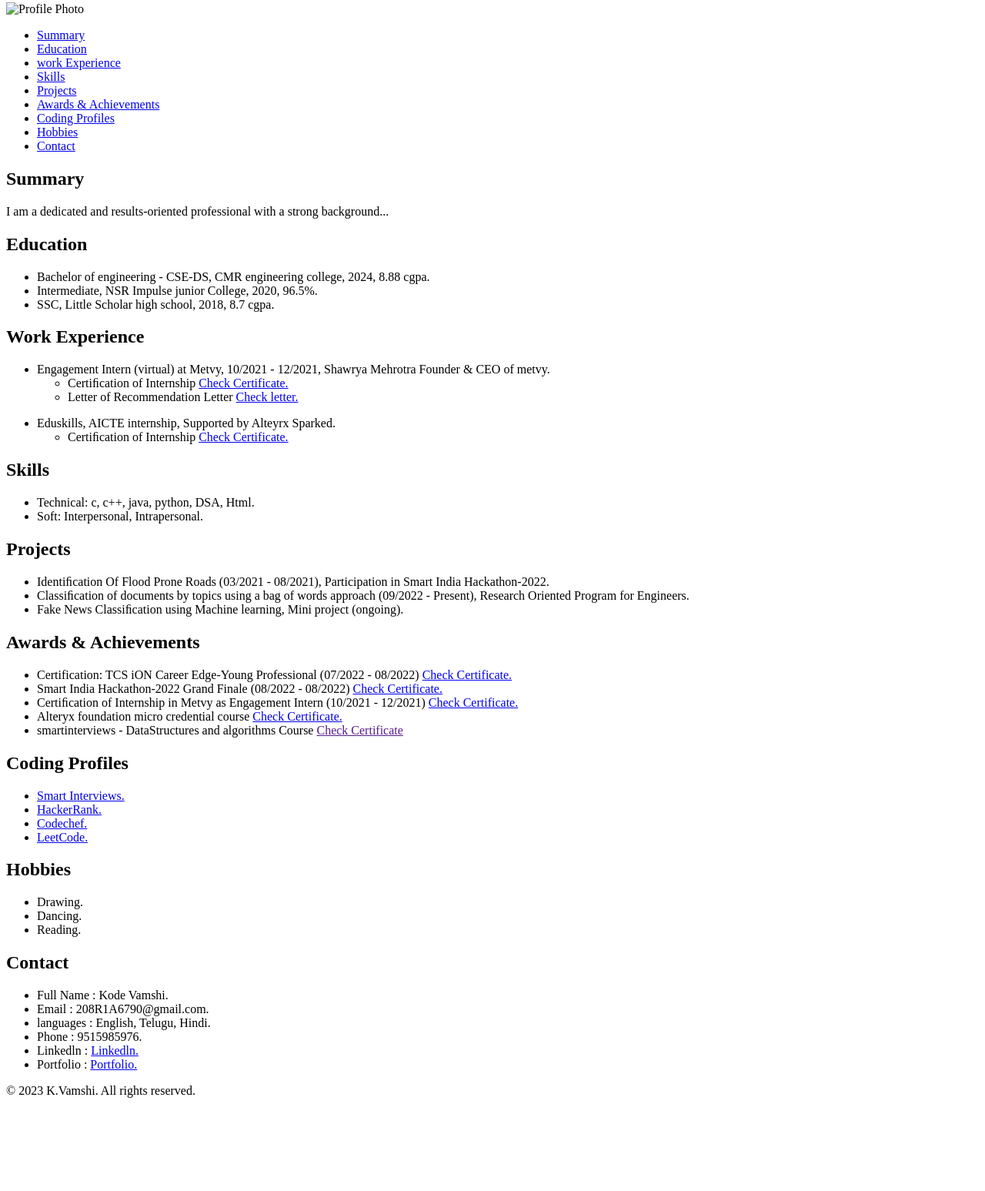
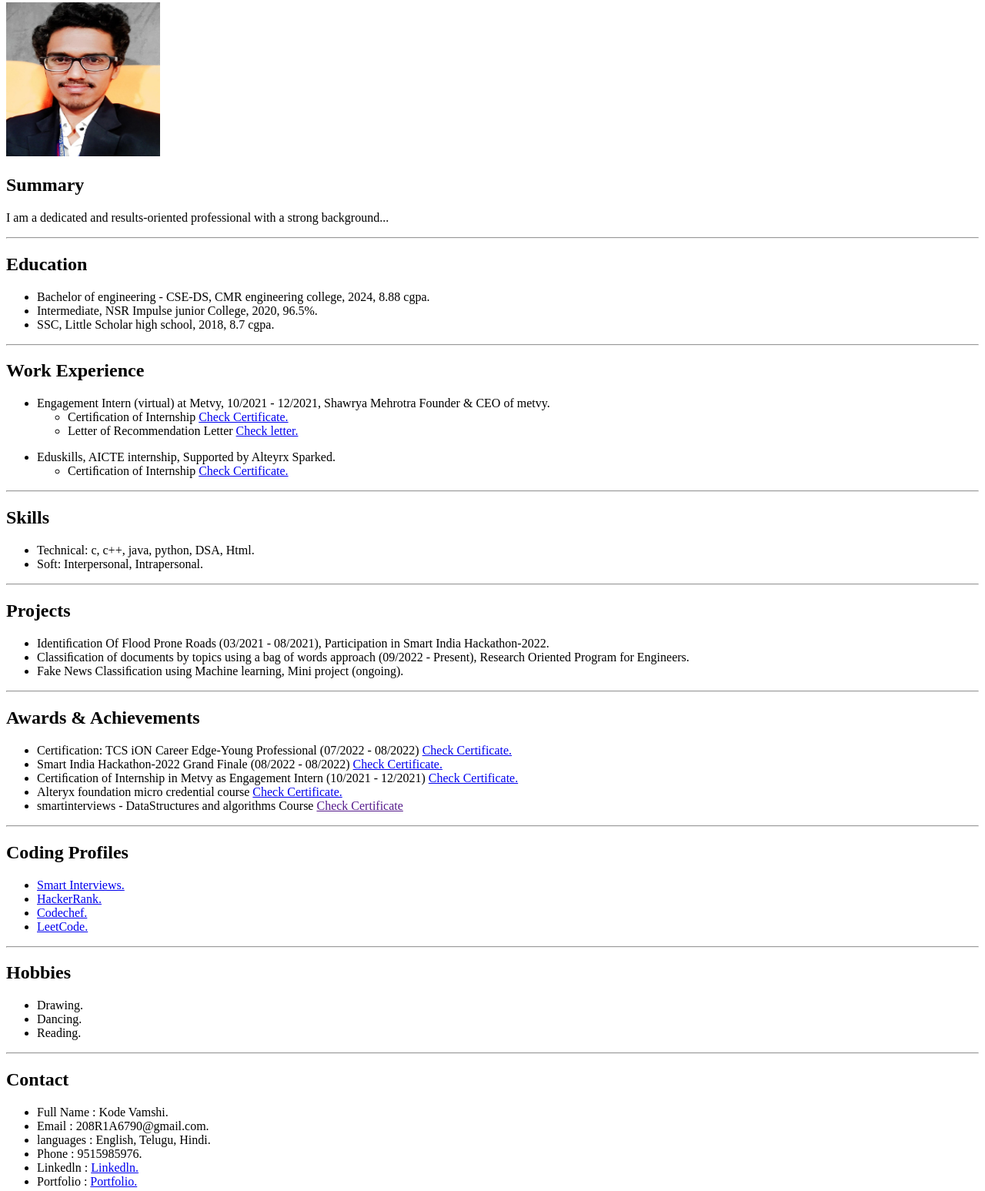
Before and after one commit to Vamshikode/My-Resume, a plain HTML site: page index.html in a window 1280 px wide. Shown: the part 77-1624 px from the top of the page at 77% size. Before the commit the page ends 1519 px from the top, so only its background shows below. Drawn offline with Linux system fonts and the light colour scheme.

Commit message:
Update index.html

```diff
--- a/index.html
+++ b/index.html
@@ -8,11 +8,11 @@
 <body>
     <header>
         <h1>KODE VAMSHI</h1>
-        <img src="./assets/images/photo.jpg" alt="Profile Photo" width="200" height="200">
+        <img src="./photo.jpg" alt="Profile Photo" width="200" height="200">
     </header>
-<nav>
+<!--<nav>
     <ul>
-        <li><a href="#summary">Summary</a></li>
+       <li><a href="#summary">Summary</a></li>
         <li><a href="#education">Education</a></li>
         <li><a href="#work-experience">work Experience</a></li>
         <li><a href="#skills">Skills</a></li>
@@ -22,20 +22,22 @@
         <li><a href="#Hobbies">Hobbies</a></li>
         <li><a href="#contact">Contact</a></li>
     </ol>
-</nav>
-<section id="summary">
+</nav>-->
+<div id="summary">
     <h2>Summary</h2>
     <p>I am a dedicated and results-oriented professional with a strong background...</p>
-</section>
-<section id="education">
+</div>
+<hr>
+<div id="education">
     <h2>Education</h2>
     <ul>
         <li>Bachelor of engineering - CSE-DS, CMR engineering college, 2024, 8.88 cgpa.</li>
         <li>Intermediate, NSR Impulse junior College, 2020, 96.5%.</li>
         <li>SSC, Little Scholar high school, 2018, 8.7 cgpa.</li>
     </ul>
-</section>
-<section id="work Experience">
+</div>
+<hr>
+<div id="work Experience">
     <h2>Work Experience</h2>
     <ul>
         <li>Engagement Intern (virtual) at Metvy, 10/2021 - 12/2021,
@@ -54,15 +56,17 @@
         </ul>
         </li>
     </ul>
-</section>
-<section id="skills">
+</div>
+<hr>
+<div id="skills">
     <h2>Skills</h2>
     <ul>
         <li>Technical: c, c++, java, python, DSA, Html.</li>
         <li>Soft: Interpersonal, Intrapersonal.</li>
     </ul>
-</section>
-<section id="Projects">
+</div>
+<hr>
+<div id="Projects">
     <h2>Projects</h2>
     <ul>
         <li>Identiﬁcation Of Flood Prone Roads
@@ -75,8 +79,9 @@
             Mini project
             (ongoing).</li>
     </ul>
-</section>
-<section id="achievements">
+</div>
+<hr>
+<div id="achievements">
     <h2>Awards & Achievements</h2>
     <ul>
         <li>Certification: TCS iON Career Edge-Young Professional (07/2022 -
@@ -88,8 +93,9 @@
         <li>Alteryx foundation micro credential course <a href="https://drive.google.com/file/d/19Ze9gK8UOSOdwTzMLsq6KJu3S-rYGFvL/view?usp=drive_link">Check Certificate.</a></li>
         <li>smartinterviews - DataStructures and algorithms Course <a href="">Check Certificate</a></li>
     </ul>
-</section>
-<section id="coding profiles">
+</div>
+<hr>
+<div id="coding profiles">
     <h2>Coding Profiles</h2>
     <ul>
         <li><a href="https://smartinterviews.in/profile/208r1a6790">Smart Interviews.</a></li>
@@ -97,16 +103,18 @@
         <li><a href="http://www.codechef.com/users/vamshi2001">Codechef.</a></li>
         <li><a href="https://leetcode.com/Vamshikode_123/">LeetCode.</a></li>
     </ul>
-</section>
-<section id="hobbies">
+</div>
+<hr>
+<div id="hobbies">
     <h2>Hobbies</h2>
     <ul>
         <li>Drawing.</li>
         <li>Dancing.</li>
         <li>Reading.</li>
     </ul>
-</section>
-<section id="contact">
+</div>
+<hr>
+<div id="contact">
     <h2>Contact</h2>
     <ul>
     <li>Full Name : Kode Vamshi.</li>
@@ -116,7 +124,7 @@
     <li>Linkedln : <a href="https://www.linkedin.com/in/kode-vamshi-3aa869228">Linkedln.</a></li>
     <li>Portfolio : <a href="https://vamshikode.github.io/portfolio/">Portfolio.</a></li>
     </ul>
-</section>
+</div>
 <footer>
     <p>&copy; 2023 K.Vamshi. All rights reserved.</p>
 </footer>
```
